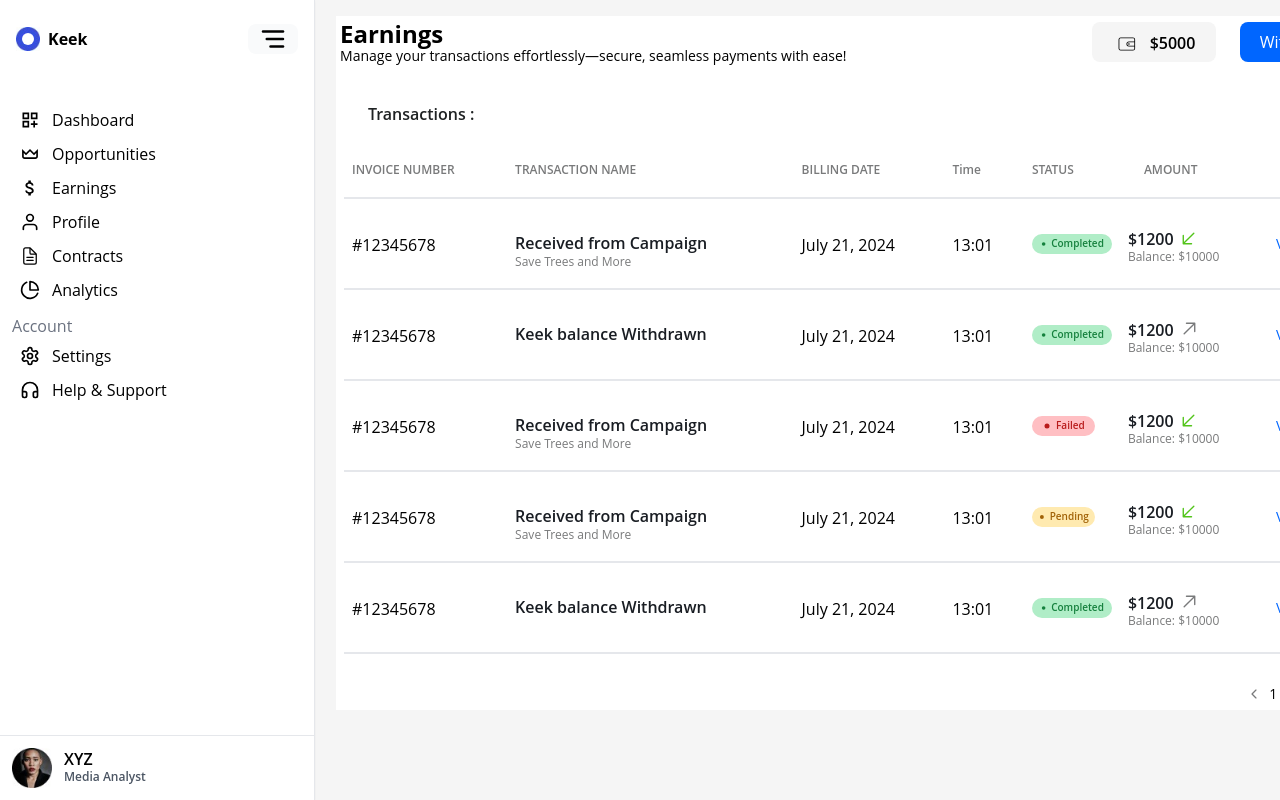
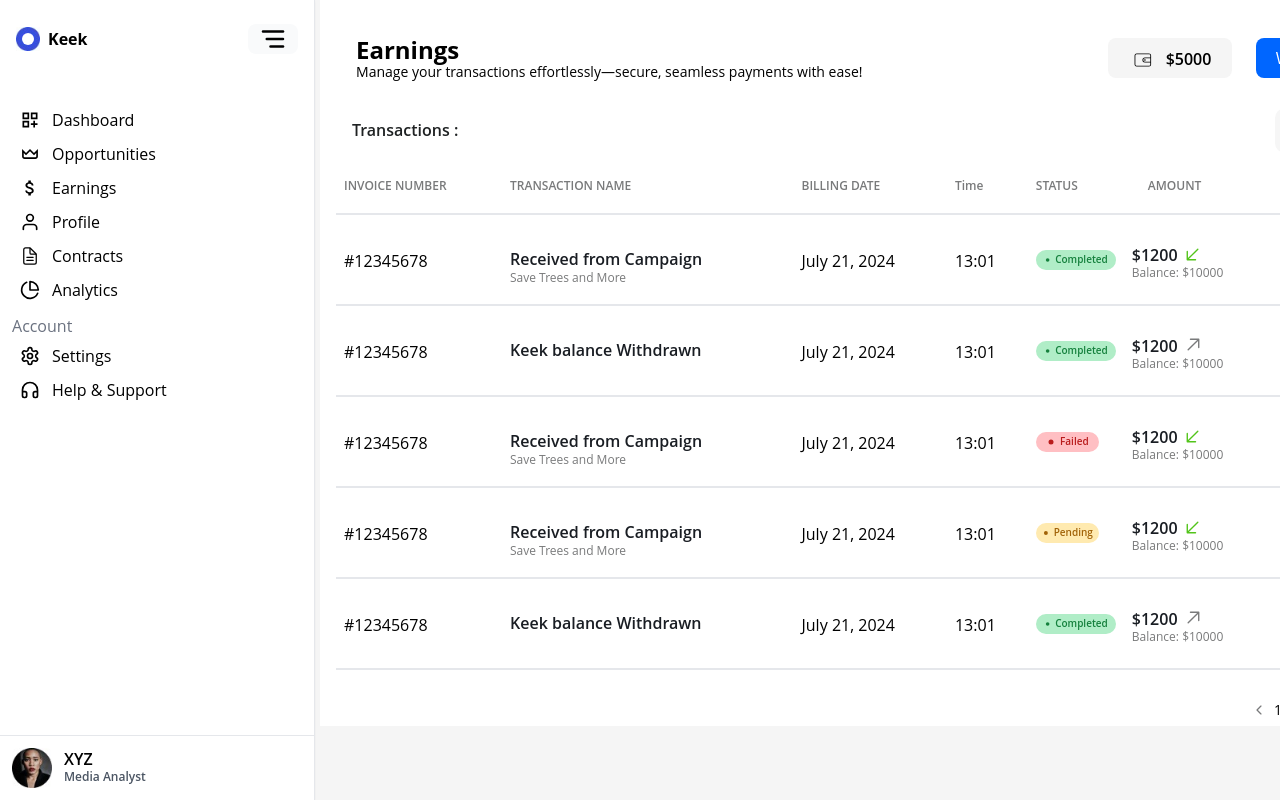
Before and after one commit to Tejas812002/Keek-Influencer, a React (Create React App) app: page /Earnings in a window 1280 px wide. Built offline with nearby package versions, Linux system fonts and the light colour scheme.

Commit message:
Earning fixed1

```diff
--- a/src/Manage/Earning/Earning.jsx
+++ b/src/Manage/Earning/Earning.jsx
@@ -126,11 +126,11 @@ const Earning = () => {
 
   return (
     <div
-      className={`flex relative ${!expanded ? "left-[100px] w-[calc(100%-110px)]" : "left-[320px] w-[calc(100%-320px)]"} overflow-y-auto  space-y-4 p-4`}
+      className={`flex relative ${!expanded ? "left-[100px] w-[calc(100%-110px)]" : "left-[320px] w-[calc(100%-320px)]"} overflow-y-auto  space-y-4 `}
     >
    <div className={`bg-[#FFFFFF] ${expanded ? 'w-[1120px]':'w-full'}`}>
         {/* Header and other UI elements */}
-  <div className={`flex ${expanded ? 'w-[1062px]':'w-full'} h-[52px]  justify-between items-center p-[4px] bg-white border-border`}>
+  <div className={`flex ${expanded ? 'w-[1062px]':'w-full'} h-[52px]  justify-between items-center ml-8 mt-8 p-[4px] bg-white border-border`}>
           <div className=" w-[753px] ">
             <h1 className="text-2xl w-[100px] h-[28px] font-bold text-foreground">Earnings</h1>
             <p className="text-muted-foreground h-[20] text-sm">
@@ -198,7 +198,7 @@ const Earning = () => {
         {/* Table and Pagination */}
 <span className= {`  ${expanded ? "w-[1052px]" : "w-full"} h-[566px]`}>
 
-        <div className="flex flex-col md:flex-row mt-4 text-start items-start md:items-center justify-between ml-2">
+        <div className="flex flex-col md:flex-row mt-4 text-start items-start md:items-center justify-between ml-4 ">
           <table className="w-full">
           <thead>
             <tr className="border-b-2 h-[36px] ">
```
